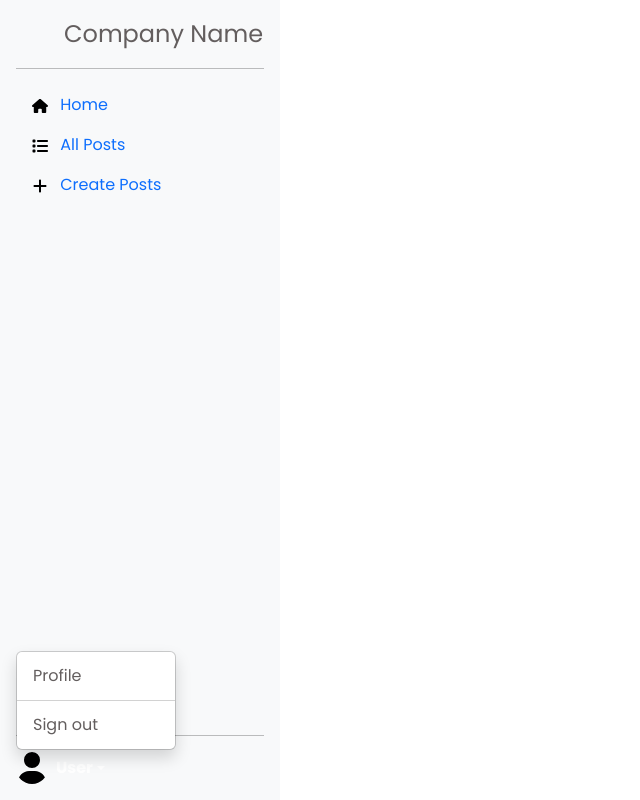
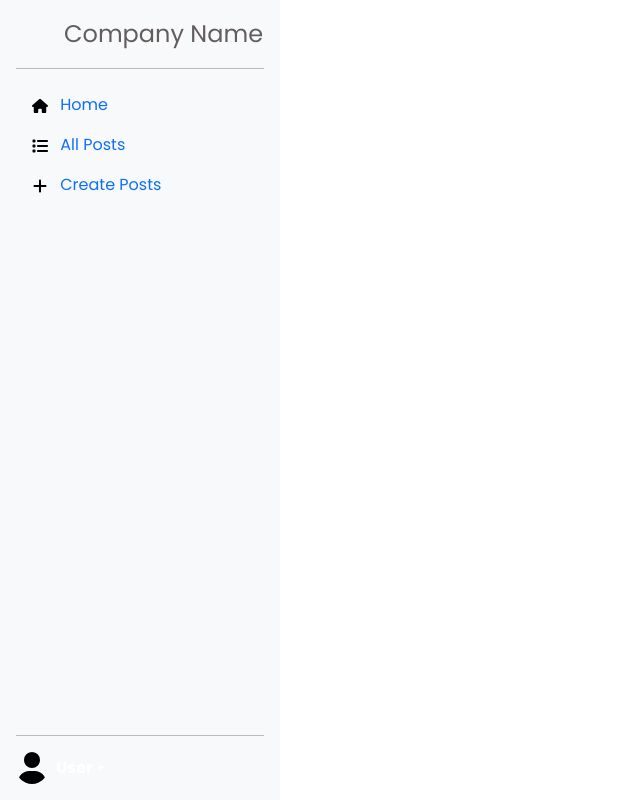
Before and after one commit to patel4585/cs476_Project, an Angular app in the folder front-end/: page /sidebar in a window 1280 px wide. Shown: the whole page, without its empty margins (0-640 px from the left). Built offline with nearby package versions, Linux system fonts and the light colour scheme.

Commit message:
User icon drop down changes

```diff
--- a/front-end/src/app/components/pages/sidebar/sidebar.component.html
+++ b/front-end/src/app/components/pages/sidebar/sidebar.component.html
@@ -40,11 +40,11 @@
     </ul>
     <hr>
     <div class="dropdown">
-      <a href="#" class="d-flex align-items-center text-white text-decoration-none dropdown-toggle show" data-bs-toggle="dropdown" aria-expanded="true">
+      <a href="#" class="d-flex align-items-center text-white text-decoration-none dropdown-toggle" data-bs-toggle="dropdown" aria-expanded="false">
         <svg xmlns="http://www.w3.org/2000/svg" viewBox="0 0 448 512" class="rounded-circle me-2" width="32" height="32" ><!--!Font Awesome Free 6.6.0 by @fontawesome - https://fontawesome.com License - https://fontawesome.com/license/free Copyright 2024 Fonticons, Inc.--><path d="M224 256A128 128 0 1 0 224 0a128 128 0 1 0 0 256zm-45.7 48C79.8 304 0 383.8 0 482.3C0 498.7 13.3 512 29.7 512l388.6 0c16.4 0 29.7-13.3 29.7-29.7C448 383.8 368.2 304 269.7 304l-91.4 0z"/></svg>
         <strong>User</strong>
       </a>
-      <ul class="dropdown-menu dropdown-menu-white text-small shadow show" style="color: #635e5e; position: absolute; inset: auto auto 0px 0px; margin: 0px; transform: translate(0px, -34px);" data-popper-placement="top-start">
+      <ul class="dropdown-menu dropdown-menu-white text-small shadow" style="color: #635e5e; position: absolute; inset: auto auto 0px 0px; margin: 0px; transform: translate(0px, -34px);" data-popper-placement="top-start">
         <li ><a class="dropdown-item" href="#" style="color:#635e5e">Profile</a></li>
         <li ><hr class="dropdown-divider" style="color:#635e5e"></li>
         <li ><a class="dropdown-item" style="color:#635e5e">Sign out</a></li>
```
